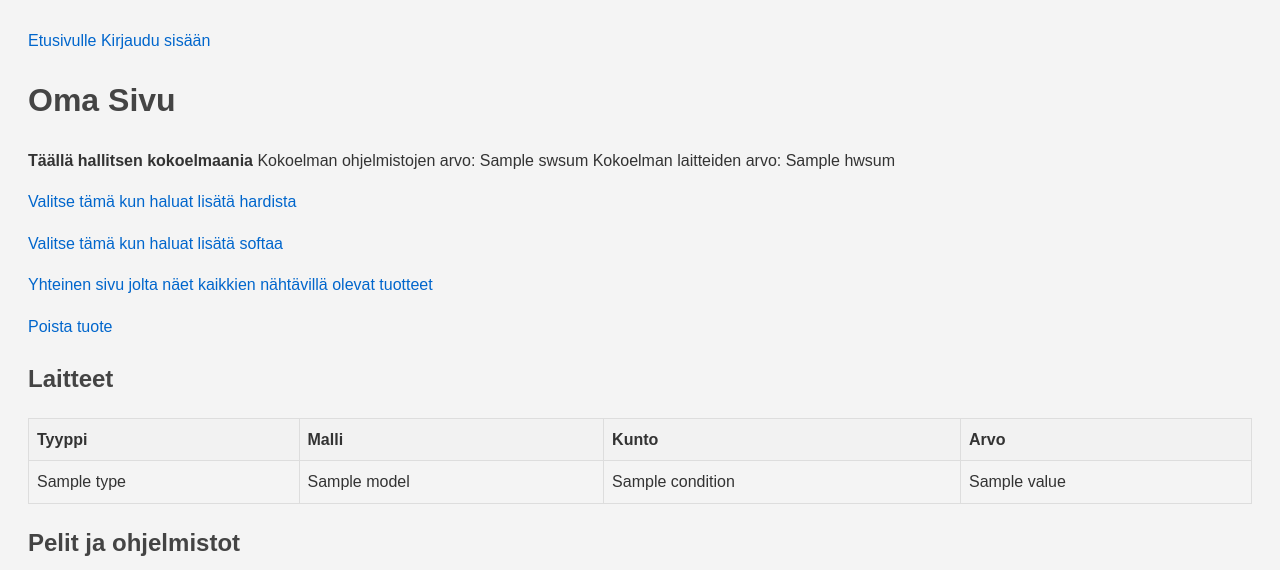
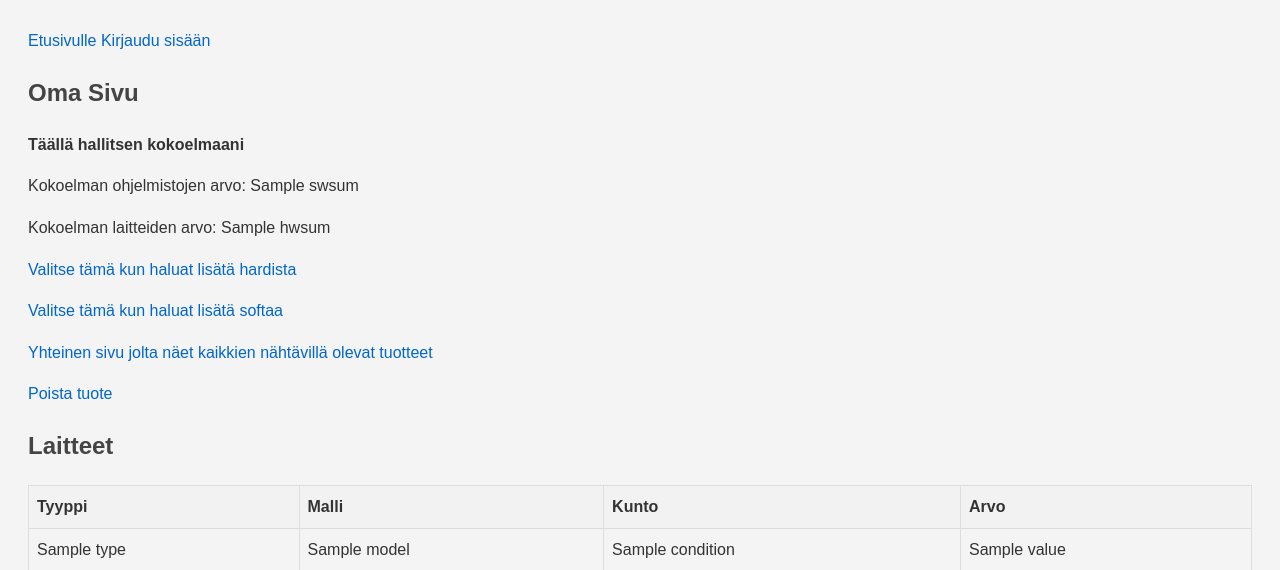
Before and after one commit to LHuldin/tsoha-harjoitustyo, a Flask app: template templates/mypage.html in a window 1280 px wide. Shown: the top 570 px of the page. Run offline with Flask 3, Linux system fonts and the light colour scheme; the template is opened without the code that fills it: most values are stand-ins (such as "Sample title", 1, 10 or a date in 2020).

Commit message:
small fixes

```diff
--- a/templates/index.html
+++ b/templates/index.html
@@ -2,12 +2,13 @@
 {% block title %}Etusivu{% endblock %}
 {% block content %}
 <h1>Etusivu</h1>
-<b>Tervetuloa</b>
+<b>Tervetuloa retropelien ja laitteiden hallinta kirjastoon</b>
 <p>
 
 <img src="/static/testikuva07042024.png">
 <p>
 Olet sivuston {{ counter }}. vierailija
+<p>
 Sivustolla on {{ rusers }}. käyttäjää
 <p>
 
--- a/templates/mypage.html
+++ b/templates/mypage.html
@@ -1,9 +1,11 @@
 {% extends "layout.html" %}
 {% block title %}Oma Sivu{% endblock %}
 {% block content %}
-<h1>Oma Sivu</h1>
-<b>Täällä hallitsen kokoelmaania</b>
+<h2>Oma Sivu</h2>
+<b>Täällä hallitsen kokoelmaani</b>
+<p>
 Kokoelman ohjelmistojen arvo: {{ swsum }}
+<p>
 Kokoelman laitteiden arvo: {{ hwsum }}
 <p>
 <a href="/addhardware">Valitse tämä kun haluat lisätä hardista</a>
```
